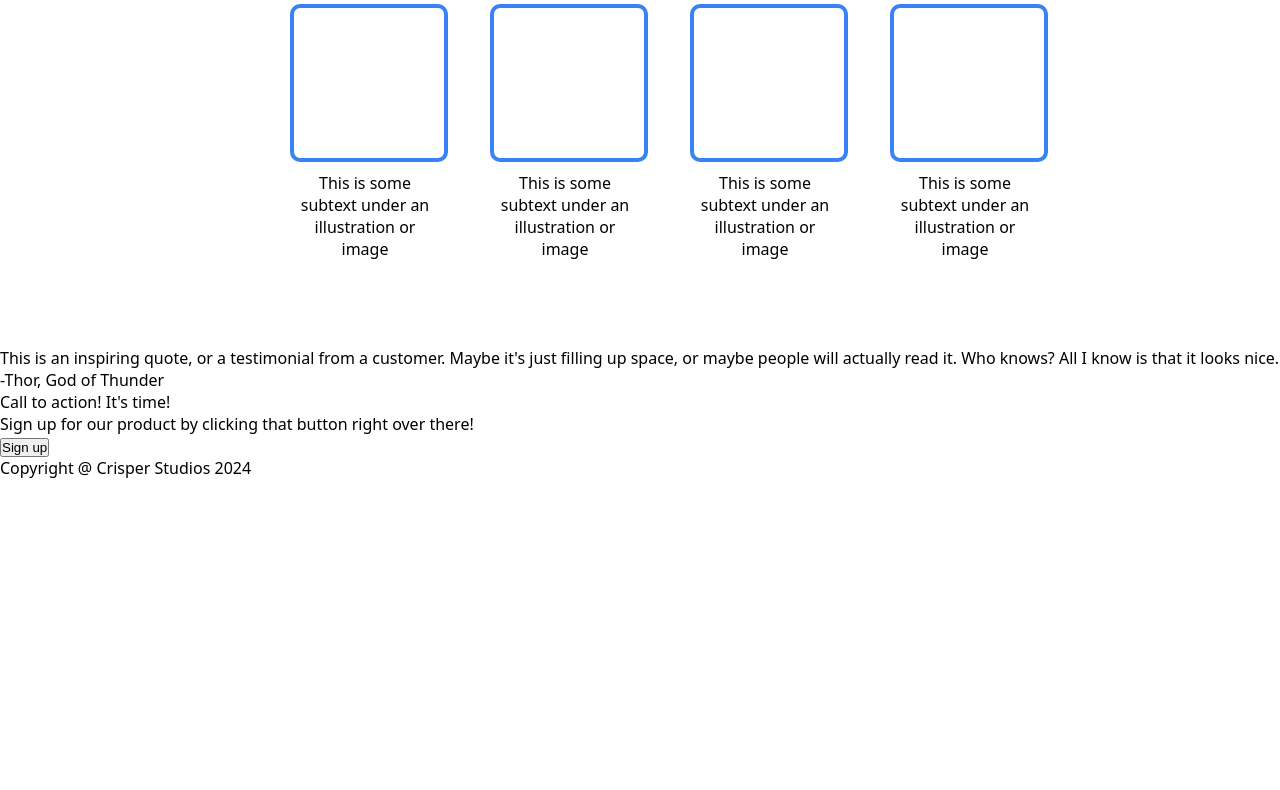
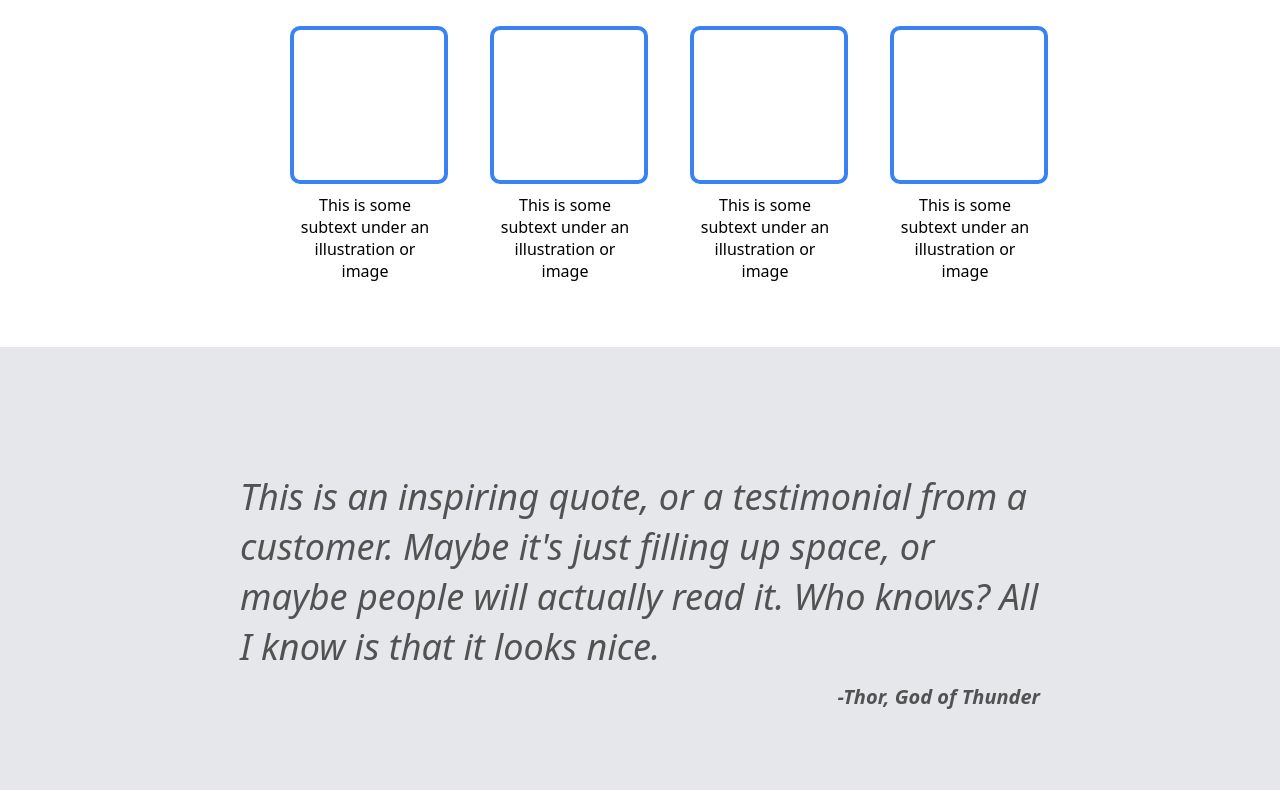
Before and after one commit to BIGCRISPER/landing-page, a plain HTML site: page index.html in a window 1280 px wide. Shown: the part 696-1486 px from the top of the page. Before the commit the page ends 1175 px from the top, so only its background shows below. Drawn offline with Linux system fonts and the light colour scheme.

Commit message:
Added styles to quote section of style.css

```diff
--- a/style.css
+++ b/style.css
@@ -94,7 +94,7 @@ body {
     display: flex;
     height: 500px;
     flex-direction: column;
-    justify-content: center;
+    justify-content: space-evenly;
     align-items: center;
 }
 
@@ -102,7 +102,6 @@ body {
     font-size: 36px;
     color: #1F2937;
     font-weight: 900;
-    padding-bottom: 20px;
 }
 
 .box {
@@ -128,3 +127,31 @@ body {
     justify-content: center;
     align-items: center;
 }
+
+.section-three {
+    display: flex;
+    height: 500px;
+    flex-direction: column;
+    justify-content: center;
+    align-items: center;
+    background-color: #E5E7EB;
+}
+
+.quote {
+    width: 800px;
+}
+
+.inspiring-quote {
+    font-size: 36px;
+    font-weight: lighter;
+    font-style: italic;
+    color: #525252;
+    line-height: 50px;
+}
+
+.author {
+    display: flex;
+    justify-content: flex-end;
+    font-size: 20px;
+    font-weight: 600;
+}
```
